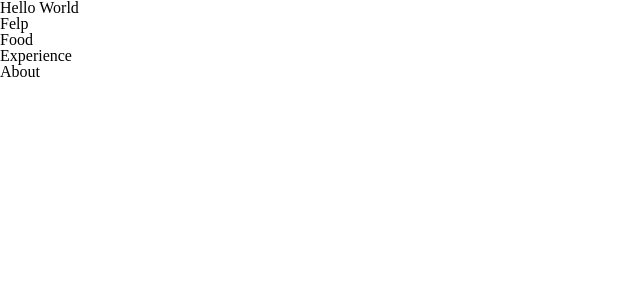
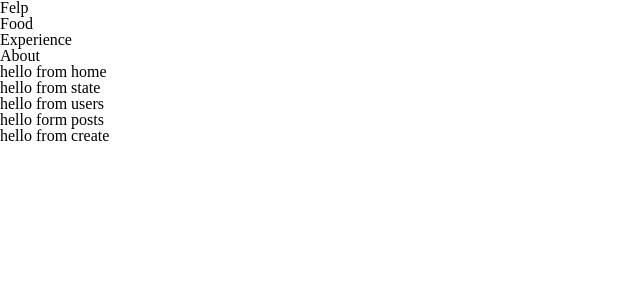
Before and after one commit to leejoonli/felp-frontend, a React (Create React App) app: page / in a window 1280 px wide. Shown: the top 300 px of the page, without its empty margins (0-640 px from the left). Built offline with nearby package versions, Linux system fonts and the light colour scheme.

Commit message:
Created routes

```diff
--- a/src/App.js
+++ b/src/App.js
@@ -1,5 +1,10 @@
 // Components
 import Navigation from './components/Navigation/Navigation';
+import Home from './components/Home/Home';
+import About from './components/About/About';
+import Users from './components/Users/Users';
+import Posts from './components/Posts/Posts';
+import Create from './components/Create/Create';
 
 // Dependencies
 import { Routes, Route, Link } from 'react-router-dom';
@@ -9,9 +14,15 @@ import { Routes, Route, Link } from 'react-router-dom';
 function App() {
   return (
     <main>
-      Hello World
       <Navigation />
-      <Routes></Routes>
+      <Routes>
+        <Route path='/' element={<Home/>} />
+        <Route path='/about' element={<About />} />
+        <Route path='/:state' element={<Users />} />
+        <Route path='/:state/:user' element={<Posts />} />
+        <Route path='/create' element={<Create />} />
+      </Routes>
+
     </main>
   );
 }
--- a/src/components/Home/Home.js
+++ b/src/components/Home/Home.js
@@ -1,11 +1,26 @@
-import React from 'react';
+import State from '../State/State';
+import Create from '../Create/Create';
+
+// Dependencies
+import { useEffect, useState } from 'react';
+import axios from 'axios';
 
 function Home(props) {
-    return (
-        <div>
-            hello from home
-        </div>
-    );
+    // setting state variable for list of states
+    const [ states, setStates ] = useState([]);
+
+    // api call
+    useEffect(() => {
+
+    }, []);
+
+	return (
+		<div>
+			hello from home
+			<State />
+            <Create />
+		</div>
+	);
 }
 
 export default Home;
--- a/src/components/State/State.js
+++ b/src/components/State/State.js
@@ -1,9 +1,11 @@
 import React from 'react';
+import Users from '../Users/Users'
 
 function State(props) {
     return (
         <div>
             hello from state
+            <Users />
         </div>
     );
 }
--- a/src/components/Users/Users.js
+++ b/src/components/Users/Users.js
@@ -1,9 +1,11 @@
 import React from 'react';
+import Posts from '../Posts/Posts';
 
 function Users(props) {
     return (
         <div>
             hello from users
+            <Posts />
         </div>
     );
 }
```
